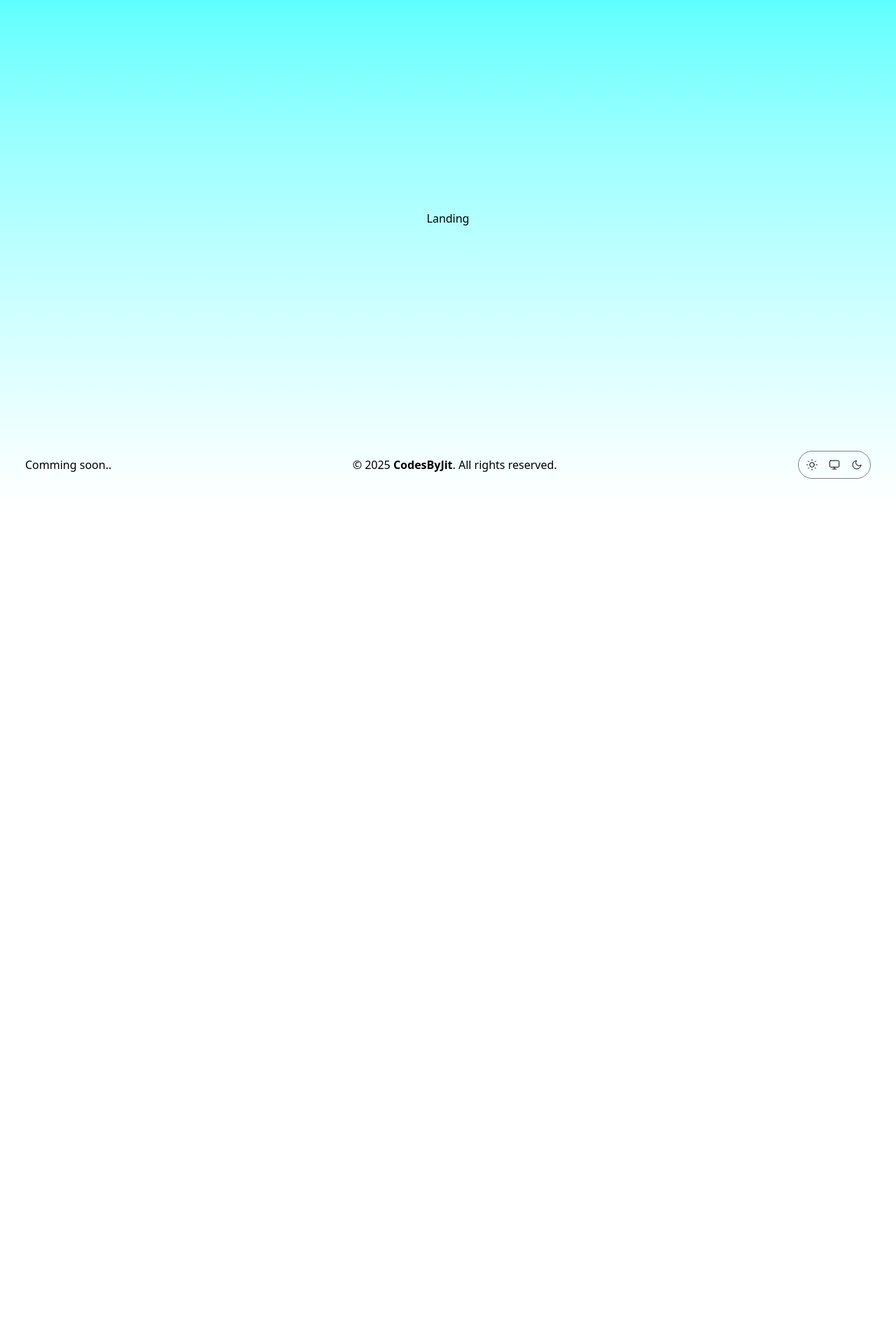
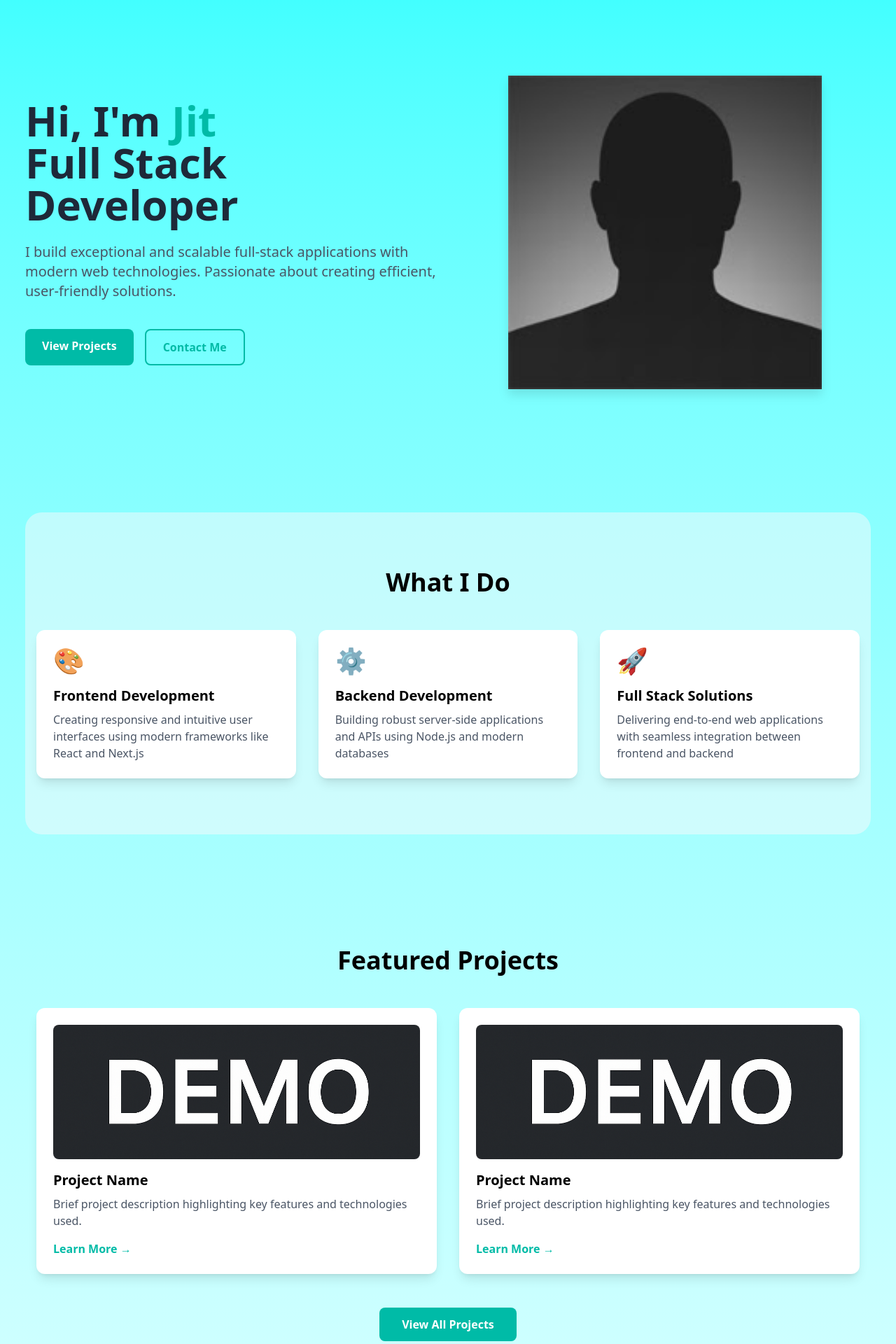
Before and after one commit to GTAJIT/portfolio, a React (Vite) app: page / in a window 1280 px wide. Shown: the part 80-2000 px from the top of the page at 70% size. Before the commit the page ends 800 px from the top, so only its background shows below. Built offline with nearby package versions, Linux system fonts and the light colour scheme.

Commit message:
Code: ++

```diff
--- a/src/pages/About.jsx
+++ b/src/pages/About.jsx
@@ -5,9 +5,9 @@ export default function About() {
     <div className="container mx-auto px-4 py-8">
       {/* Header Section */}
       <div className="flex flex-col md:flex-row gap-8 mb-12">
-        <div className="bg-yellow-400 rounded-lg p-6 md:w-1/3">
+        <div className="bg-yellow-400 flex flex-col rounded-lg p-6 md:w-1/3">
           <img
-            src="/main_assets/profile.webp"
+            src="/public/main_assets/image.png"
             alt="Profile"
             className="rounded-lg w-full max-w-[250px] mx-auto"
           />
--- a/src/pages/Landing.jsx
+++ b/src/pages/Landing.jsx
@@ -1,7 +1,149 @@
-import React from 'react'
+import React from 'react';
+import { Link } from 'react-router-dom';
+import { SocialIcons } from '../components/component';
 
 export default function Landing() {
   return (
-    <div>Landing</div>
-  )
+    <div className="flex flex-col gap-20">
+      {/* Hero Section */}
+      <div className="min-h-[80vh] flex flex-col md:flex-row items-center justify-between gap-8">
+        <div className="flex-1 space-y-6">
+          <h1 className="text-5xl md:text-6xl font-bold text-gray-800">
+            Hi, I'm <span className="text-teal-500">Jit</span>
+            <br />
+            Full Stack Developer
+          </h1>
+
+          <p className="text-xl text-gray-600 max-w-2xl">
+            I build exceptional and scalable full-stack applications with modern web technologies.
+            Passionate about creating efficient, user-friendly solutions.
+          </p>
+
+          <div className="flex gap-4 pt-4">
+            <Link
+              to="/projects"
+              className="bg-teal-500 text-white px-6 py-3 rounded-lg font-semibold hover:bg-teal-600 transition-colors"
+            >
+              View Projects
+            </Link>
+            <Link
+              to="/contact"
+              className="border-2 border-teal-500 text-teal-500 px-6 py-3 rounded-lg font-semibold hover:bg-teal-50 transition-colors"
+            >
+              Contact Me
+            </Link>
+          </div>
+        </div>
+
+        <div className="flex-1 flex justify-center items-center">
+          <img
+            src="public/main_assets/image.png"
+            alt="Hero illustration"
+            className="max-w-md w-full h-auto drop-shadow-xl"
+          />
+        </div>
+      </div>
+
+      {/* What I Do Section */}
+      <section className="py-20 bg-gray-50/50 rounded-3xl">
+        <div className="container mx-auto px-4">
+          <h2 className="text-4xl font-bold text-center mb-12">What I Do</h2>
+          <div className="grid md:grid-cols-3 gap-8">
+            {[
+              {
+                title: "Frontend Development",
+                description: "Creating responsive and intuitive user interfaces using modern frameworks like React and Next.js",
+                icon: "🎨"
+              },
+              {
+                title: "Backend Development",
+                description: "Building robust server-side applications and APIs using Node.js and modern databases",
+                icon: "⚙️"
+              },
+              {
+                title: "Full Stack Solutions",
+                description: "Delivering end-to-end web applications with seamless integration between frontend and backend",
+                icon: "🚀"
+              }
+            ].map((service, index) => (
+              <div key={index} className="p-6 bg-white rounded-xl shadow-lg hover:shadow-xl transition-shadow">
+                <div className="text-4xl mb-4">{service.icon}</div>
+                <h3 className="text-xl font-semibold mb-2">{service.title}</h3>
+                <p className="text-gray-600">{service.description}</p>
+              </div>
+            ))}
+          </div>
+        </div>
+      </section>
+
+      {/* Featured Projects Section */}
+      <section className="py-20">
+        <div className="container mx-auto px-4">
+          <h2 className="text-4xl font-bold text-center mb-12">Featured Projects</h2>
+          <div className="grid md:grid-cols-2 gap-8">
+            {[1, 2].map((_, index) => (
+              <div key={index} className="bg-white p-6 rounded-xl shadow-lg hover:shadow-xl transition-shadow">
+                <img
+                  src={`/main_assets/Projects/Demo.png`}
+                  alt={`Project ${index + 1}`}
+                  className="w-full h-48 object-cover rounded-lg mb-4"
+                />
+                <h3 className="text-xl font-semibold mb-2">Project Name</h3>
+                <p className="text-gray-600 mb-4">Brief project description highlighting key features and technologies used.</p>
+                <div className="flex gap-4">
+                  <Link
+                    to="/projects"
+                    className="text-teal-500 font-semibold hover:text-teal-600"
+                  >
+                    Learn More →
+                  </Link>
+                </div>
+              </div>
+            ))}
+          </div>
+          <div className="text-center mt-12">
+            <Link
+              to="/projects"
+              className="inline-block bg-teal-500 text-white px-8 py-3 rounded-lg font-semibold hover:bg-teal-600 transition-colors"
+            >
+              View All Projects
+            </Link>
+          </div>
+        </div>
+      </section>
+
+      {/* Skills Section */}
+      <section className="py-20 bg-gray-50/50 rounded-3xl">
+        <div className="container mx-auto px-4">
+          <h2 className="text-4xl font-bold text-center mb-12">Skills & Technologies</h2>
+          <div className="grid grid-cols-2 md:grid-cols-4 gap-6">
+            {[
+              "React", "Node.js", "TypeScript", "MongoDB",
+              "Next.js", "TailwindCSS", "PostgreSQL", "Docker"
+            ].map((skill, index) => (
+              <div key={index} className="bg-white p-4 rounded-lg text-center shadow hover:shadow-md transition-shadow">
+                <span className="font-semibold">{skill}</span>
+              </div>
+            ))}
+          </div>
+        </div>
+      </section>
+
+      {/* Call to Action */}
+      <section className="py-20">
+        <div className="container mx-auto px-4 text-center">
+          <h2 className="text-4xl font-bold mb-6">Ready to Start a Project?</h2>
+          <p className="text-xl text-gray-600 mb-8 max-w-2xl mx-auto">
+            Let's work together to bring your ideas to life. I'm always open to discussing new projects and opportunities.
+          </p>
+          <Link
+            to="/contact"
+            className="inline-block bg-teal-500 text-white px-8 py-3 rounded-lg font-semibold hover:bg-teal-600 transition-colors"
+          >
+            Get in Touch
+          </Link>
+        </div>
+      </section>
+    </div>
+  );
 }
```
Also changed, not shown: public/main_assets/image.png (added).
